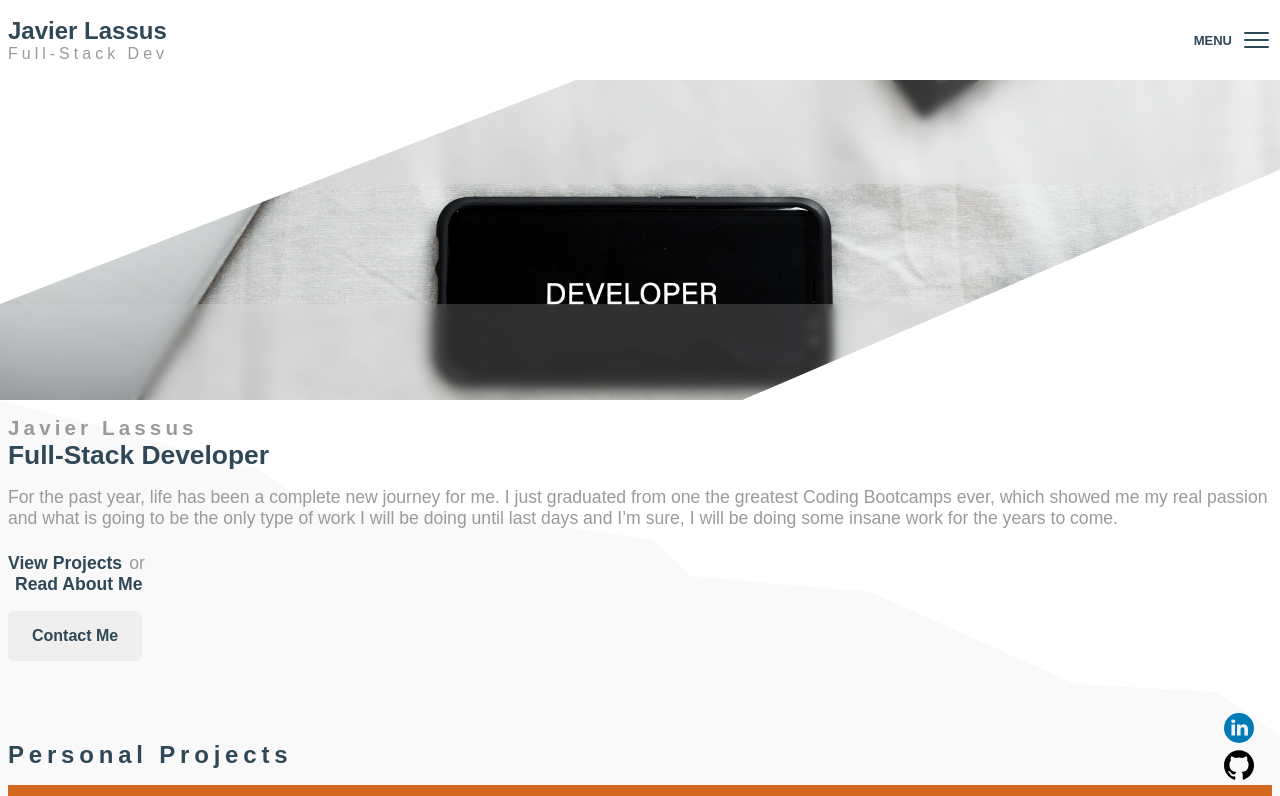
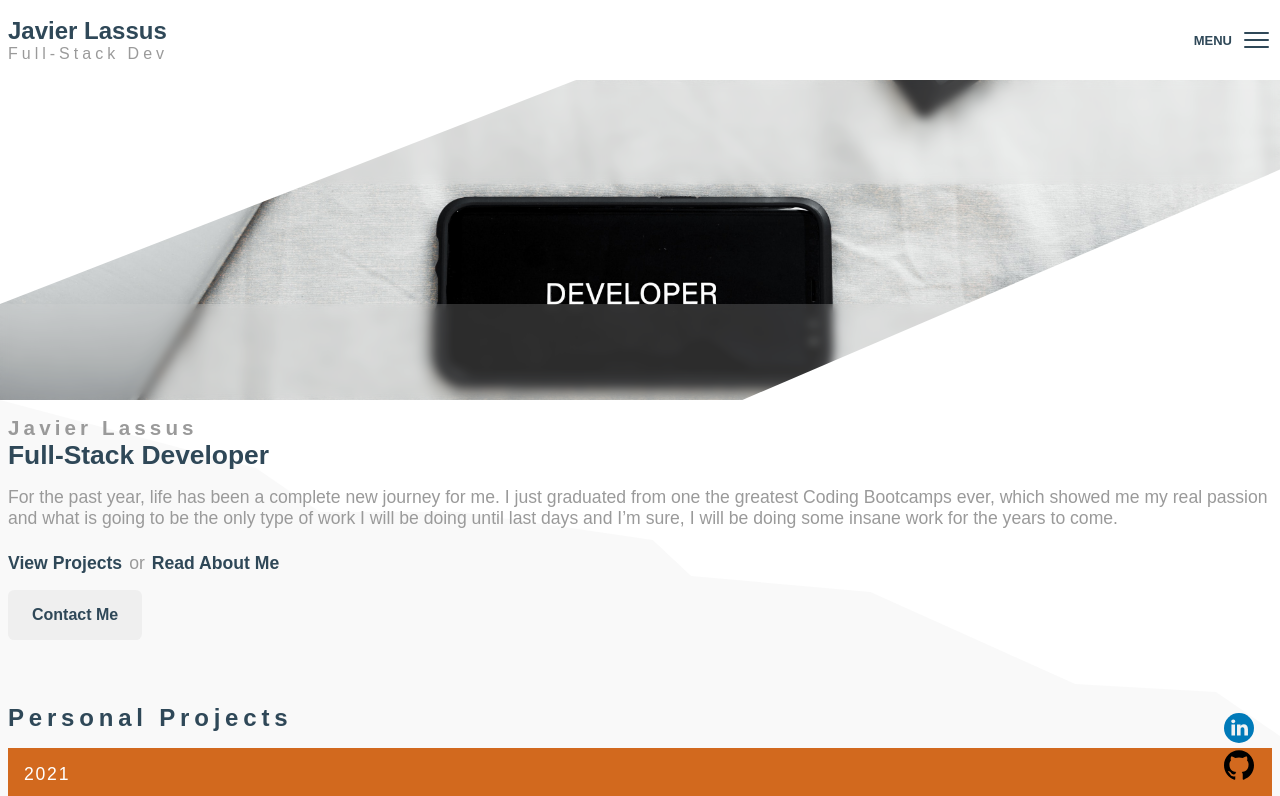
Before and after one commit to javierlassus/portfolio, a React (Create React App) app: page / in a window 1280 px wide. Shown: the top 796 px of the page. Built offline with nearby package versions, Linux system fonts and the light colour scheme.

Commit message:
Added and style the decription action links

```diff
--- a/src/App.js
+++ b/src/App.js
@@ -21,7 +21,6 @@ export default function App() {
       <Switch>
         <Route exact path="/" component={Home} />
         <Route path="/about" component={About} />
-        <Route path="/projects" component={Projects} />
         <Route path="/contact" component={Contact} />
         <Route path="/resume" component={Resume} />
         <Route path="/neighboorhood-crime-alert" component={ProjectOne} />
--- a/src/components/Components.scss
+++ b/src/components/Components.scss
@@ -115,12 +115,12 @@
   }
 
   &--actions {
+    display: flex;
     margin-bottom: 1rem;
     color: $secundary-text;
 
     &__view,
     &__link {
-      text-decoration: none;
       color: $headers;
       font-weight: bold;
     }
@@ -154,7 +154,6 @@
 
 .projects {
   margin: 4rem 0.5rem 1rem 0.5rem;
-  padding-top: 1rem;
 
   &--header {
     margin-bottom: 1rem;
--- a/src/components/pages/Description.jsx
+++ b/src/components/pages/Description.jsx
@@ -1,6 +1,6 @@
 import React from "react";
-// import { Link } from "react-router-dom";
-import { Link } from "react-scroll";
+import { Link } from "react-router-dom";
+import { Link as Scroll } from "react-scroll";
 import Fade from "react-reveal/Fade";
 
 export default function Description() {
@@ -22,23 +22,26 @@ export default function Description() {
         </p>
       </Fade>
       <Fade right>
-        <p className="description--actions">
-          <Link
-            className="description--actions__view"
+        <div className="description--actions">
+          <Scroll
             to="section"
             spy={true}
             smooth={true}
-            offset={-70}
+            offset={-80}
             duration={500}
           >
-            View Projects
+            <p className="description--actions__view">View Projects</p>
+          </Scroll>
+          <p>or</p>
+          <Link className="link" to="/about">
+            <p className="description--actions__link" to="/about">
+              Read About Me
+            </p>
           </Link>
-          or
-          <p className="description--actions__link" to="/about">
-            Read About Me
-          </p>
-        </p>
-        <button className="description--btn">Contact Me</button>
+        </div>
+        <Link to="/contact">
+          <button className="description--btn">Contact Me</button>
+        </Link>
       </Fade>
     </div>
   );
--- a/src/components/pages/Work.jsx
+++ b/src/components/pages/Work.jsx
@@ -8,7 +8,7 @@ export default function Work() {
       <hr className="work--hr"></hr>
       <div className="work--text">
         <p className="work--text__header">Need a new Team Member?</p>
-        <Link className="link">
+        <Link className="link" to="/contact">
           <div className="work--text__action">
             <h3>Let's Work Together</h3>
             <img src={Arrow} alt="Right Arrow" />
```
